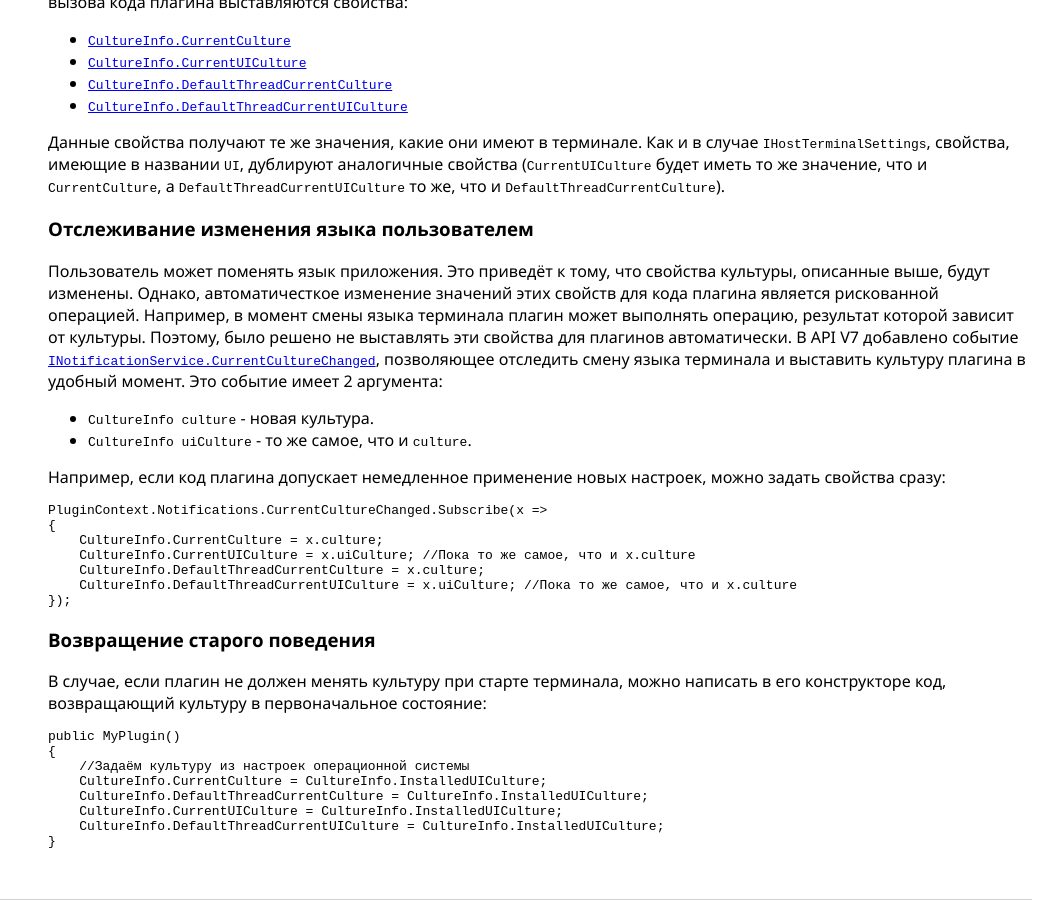
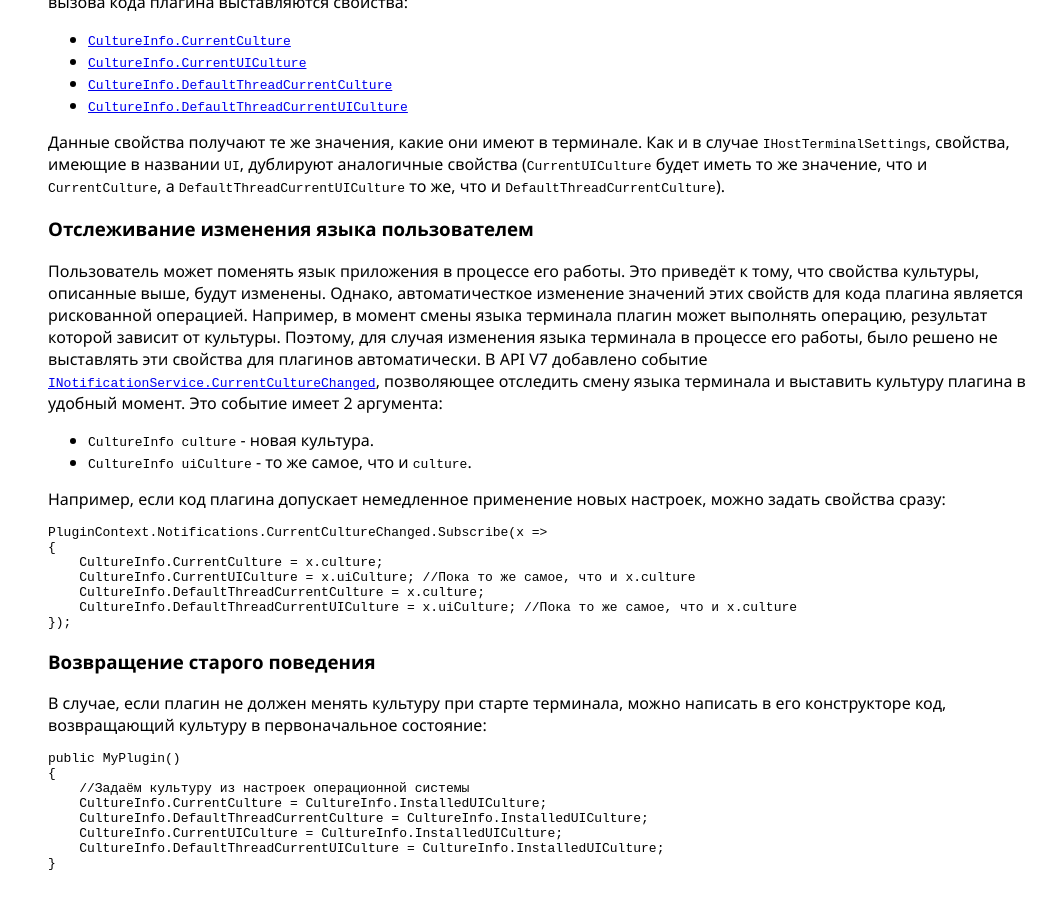
Before and after one commit to iiko/front.api.doc, a Jekyll site: the page built from v7/ru/Localization.md, in a window 1280 px wide and 900 px high, scrolled down 988 px. Shown: the whole window, without its empty margins (240-1280 px from the left). Built offline with Jekyll 4.4.1, drawn with Linux system fonts in a browser that asks for light colours.

Commit message:
RMS-52941 Документация по механизму переключение языка в плагине

```diff
--- a/v7/ru/Localization.md
+++ b/v7/ru/Localization.md
@@ -37,7 +37,7 @@ var settings = PluginContext.Operations.GetHostTerminalSettings();
 
 ### Отслеживание изменения языка пользователем
 
-Пользователь может поменять язык приложения. Это приведёт к тому, что свойства культуры, описанные выше, будут изменены. Однако, автоматичесткое изменение значений этих свойств для кода плагина является рискованной операцией. Например, в момент смены языка терминала плагин может выполнять операцию, результат которой зависит от культуры. Поэтому, было решено не выставлять эти свойства для плагинов автоматически. В API V7 добавлено событие [`INotificationService.CurrentCultureChanged`](https://iiko.github.io/front.api.sdk/v7/html/P_Resto_Front_Api_INotificationService_CurrentCultureChanged.htm), позволяющее отследить смену языка терминала и выставить культуру плагина в удобный момент. Это событие имеет 2 аргумента:
+Пользователь может поменять язык приложения в процессе его работы. Это приведёт к тому, что свойства культуры, описанные выше, будут изменены. Однако, автоматичесткое изменение значений этих свойств для кода плагина является рискованной операцией. Например, в момент смены языка терминала плагин может выполнять операцию, результат которой зависит от культуры. Поэтому, для случая изменения языка терминала в процессе его работы, было решено не выставлять эти свойства для плагинов автоматически. В API V7 добавлено событие [`INotificationService.CurrentCultureChanged`](https://iiko.github.io/front.api.sdk/v7/html/P_Resto_Front_Api_INotificationService_CurrentCultureChanged.htm), позволяющее отследить смену языка терминала и выставить культуру плагина в удобный момент. Это событие имеет 2 аргумента:
 
 - `CultureInfo culture` - новая культура.
 - `CultureInfo uiCulture` - то же самое, что и `culture`.
```
